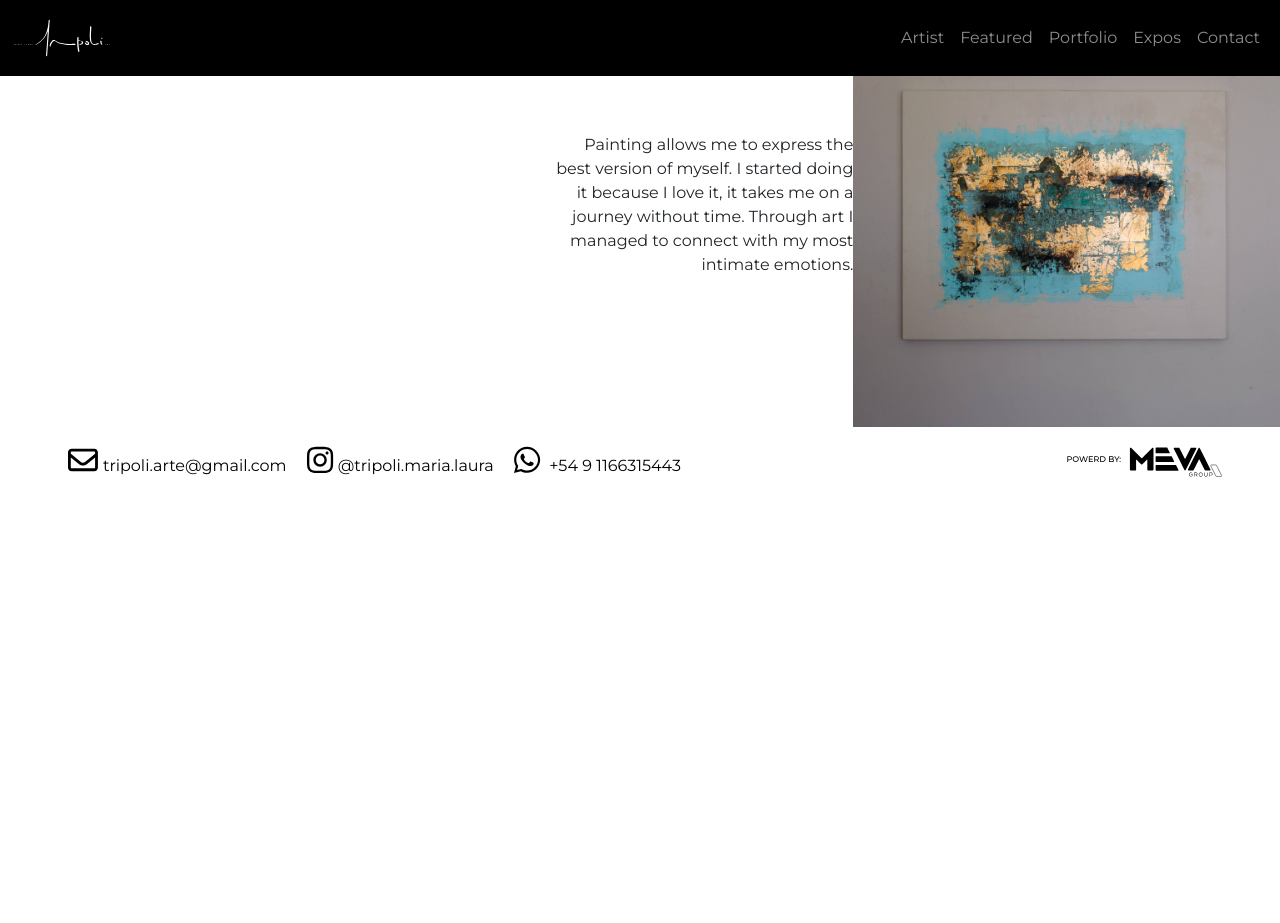
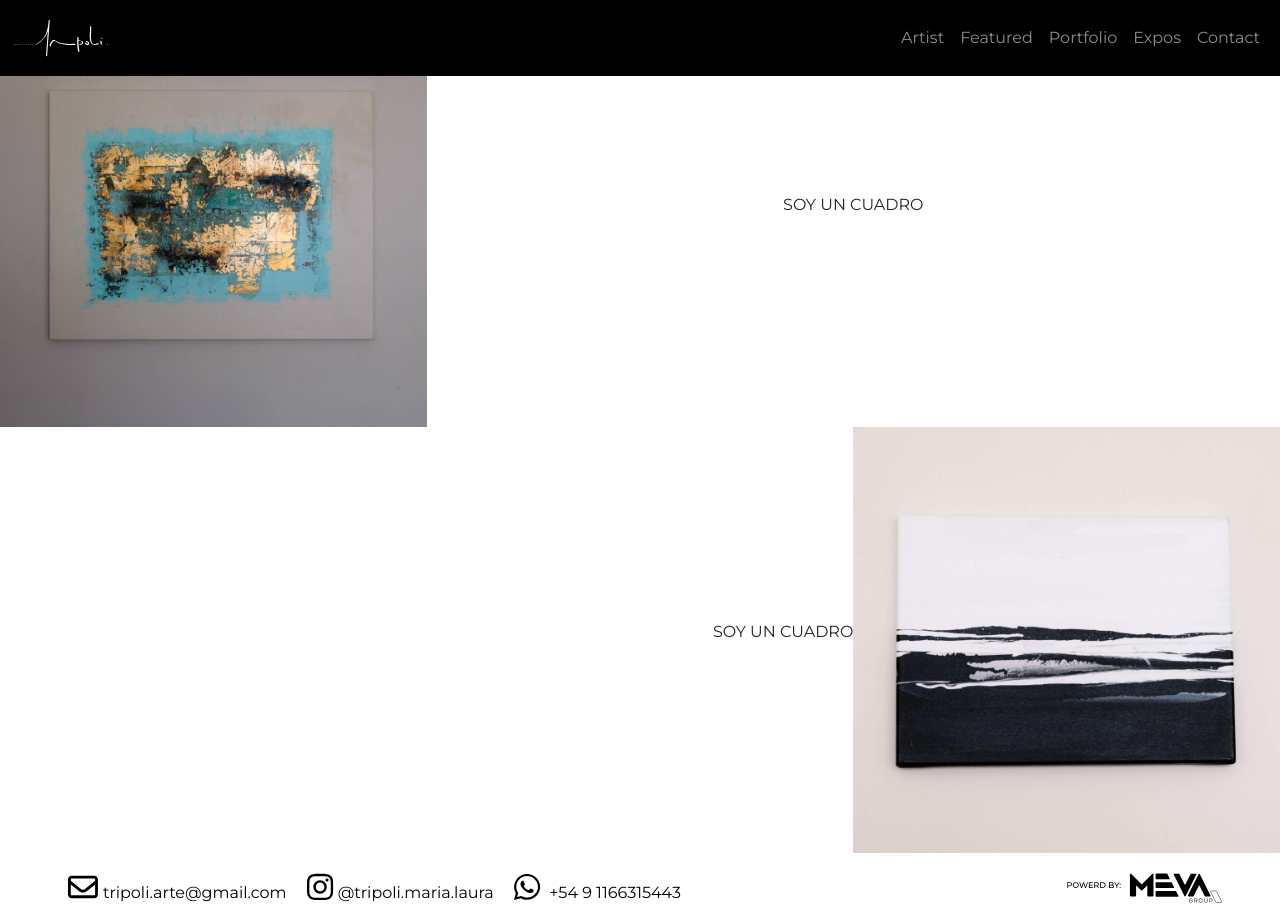
Before and after one commit to enriquesanabria/art_galery, a React (Vite) app: page /Portfolio in a window 1280 px wide. Before the commit the page ends 800 px from the top, so only its background shows below. Built offline with nearby package versions, Linux system fonts and the light colour scheme.

Commit message:
añadimos estrucutra para el portfolio

```diff
--- /dev/null
+++ b/src/Layouts/ImageImporter.jsx
@@ -0,0 +1,120 @@
+// ImageImporter.js
+import Aqua from '../assets/img/paintings/Aqua.jpg';
+import Sky1 from '../assets/img/paintings/Ash_sky_series_1.jpg';
+import Sky2 from '../assets/img/paintings/Ash_sky_series_2.jpg';
+import Beach1 from '../assets/img/paintings/Beach_series_1.jpg';
+import Beach2 from '../assets/img/paintings/Beach_series_2.jpg';
+import Beat from '../assets/img/paintings/Beat.jpg';
+import Begining from '../assets/img/paintings/Begining.jpg';
+import Birds from '../assets/img/paintings/Birds.jpg';
+import BlackLane1 from '../assets/img/paintings/Black_lane_series_1.jpg';
+import BlackLan2 from '../assets/img/paintings/Black_lane_series_2.jpg';
+import Calm from '../assets/img/paintings/Calm.jpg';
+import Cement from '../assets/img/paintings/Cement.jpg';
+import Chaos from '../assets/img/paintings/Chaos.jpg';
+import Cloudy from '../assets/img/paintings/Cloudy_sunset.jpg';
+import Colors from '../assets/img/paintings/Colors.jpg';
+import Curl from '../assets/img/paintings/Curl.jpg';
+import Cyan1 from '../assets/img/paintings/Cyan_series_1.jpg';
+import Cyan2 from '../assets/img/paintings/Cyan_series_2.jpg';
+import Drums from '../assets/img/paintings/Drums.jpg';
+import Duntless from '../assets/img/paintings/Duntless.jpg';
+import Explosion1 from '../assets/img/paintings/Explosion_series_1.jpg';
+import Explosion2 from '../assets/img/paintings/Explosion_series_2.jpg';
+import Frida from '../assets/img/paintings/Frida.jpg';
+import Fun from '../assets/img/paintings/Fun.jpg';
+import Gale from '../assets/img/paintings/Gale.jpg';
+import Gold from '../assets/img/paintings/Gold.jpg';
+import Golden from '../assets/img/paintings/Golden_shore.jpg';
+import Hole from '../assets/img/paintings/Hole.jpg';
+import Laugh from '../assets/img/paintings/Laugh.jpg';
+import LetsFly from '../assets/img/paintings/Lets_fly.jpg';
+import Makeup from '../assets/img/paintings/Makeup_case.jpg';
+import Mediterrenean from '../assets/img/paintings/Mediterrenean.jpg';
+import Mosaic from '../assets/img/paintings/Mosaic.jpg';
+import Moss from '../assets/img/paintings/Moss.jpg';
+import Mousteire from '../assets/img/paintings/Mousteire.jpg';
+import Naif from '../assets/img/paintings/Naif.jpg';
+import NYC from '../assets/img/paintings/NYC.jpg';
+import Orchid from '../assets/img/paintings/Orchid.jpg';
+import Pallete from '../assets/img/paintings/Pallete.jpg';
+import Pantuss from '../assets/img/paintings/Pantuss.jpg';
+import Parrots from '../assets/img/paintings/Parrots.jpg';
+import RiverBank from '../assets/img/paintings/River_Bank.jpg';
+import Ryrhm from '../assets/img/paintings/Rythm.jpg';
+import Sandstrom from '../assets/img/paintings/Sandstrom.jpg';
+import Shining from '../assets/img/paintings/Shining.jpg';
+import Souls from '../assets/img/paintings/Souls.jpg';
+import Stripping from '../assets/img/paintings/Stripping.jpg';
+import Sunset from '../assets/img/paintings/Sunset.jpg';
+import Sword from '../assets/img/paintings/Sword.jpg';
+import Tenerife from '../assets/img/paintings/Tenerife_sea.jpg';
+import Tides from '../assets/img/paintings/Tides.jpg';
+import Twilight from '../assets/img/paintings/Twilight.jpg';
+import Underworld from '../assets/img/paintings/Underworld.jpg';
+import Violet from '../assets/img/paintings/Violet.jpg';
+import Vision from '../assets/img/paintings/Vision.jpg';
+import Youth from '../assets/img/paintings/Youth.jpg';
+// import froma el resto de las imágenes de manera similar
+
+const cuadros = {
+	Aqua,
+	Sky1,
+	Sky2,
+	Beach1,
+	Beach2,
+	Beat,
+	Begining,
+	Birds,
+	BlackLane1,
+	BlackLan2,
+	Calm,
+	Cement,
+	Chaos,
+	Cloudy,
+	Colors,
+	Curl,
+	Cyan1,
+	Cyan2,
+	Drums,
+	Duntless,
+	Explosion1,
+	Explosion2,
+	Frida,
+	Fun,
+	Gale,
+	Gold,
+	Golden,
+	Hole,
+	Laugh,
+	LetsFly,
+	Makeup,
+	Mediterrenean,
+	Mosaic,
+	Moss,
+	Mousteire,
+	Naif,
+	NYC,
+	Orchid,
+	Pallete,
+	Pantuss,
+	Parrots,
+	RiverBank,
+	Ryrhm,
+	Sandstrom,
+	Shining,
+	Souls,
+	Stripping,
+	Sunset,
+	Sword,
+	Tenerife,
+	Tides,
+	Twilight,
+	Underworld,
+	Violet,
+	Vision,
+	Youth,
+	// Agrega el resto de las imágenes aquí
+};
+
+export default cuadros;
--- a/src/components/Portfolio.jsx
+++ b/src/components/Portfolio.jsx
@@ -1,31 +1,23 @@
 import Navegation from '../Layouts/Navegation';
 import Footer from '../Layouts/Footer';
 import DescriptionAndImage from '../Layouts/DescriptionAndImage';
-import img1 from '../assets/img/paintings/Aqua.jpg';
+
+import cuadros from '../Layouts/ImageImporter';
 
 export default function Portfolio() {
-	const parrafo1 = (
-		<p className='text-sm-end text-start'>
-			Painting allows me to express the <br className='d-none d-sm-block' />
-			best version of myself. I started doing{' '}
-			<br className='d-none d-sm-block' />
-			it because I love it, it takes me on a{' '}
-			<br className='d-none d-sm-block' />
-			journey without time. Through art I <br className='d-none d-sm-block' />
-			managed to connect with my most <br className='d-none d-sm-block' />
-			intimate emotions.
-		</p>
-	);
+	const parrafo1 = <p>SOY UN CUADRO</p>;
 	return (
 		<div>
 			<Navegation />
+			<DescriptionAndImage imagenProp={cuadros.Aqua} description={parrafo1} />
 			<DescriptionAndImage
 				flexRow='flex-sm-row-reverse'
 				justifyContent='justify-content-sm-end'
 				texto='ejemplo'
-				imagenProp={img1}
+				imagenProp={cuadros.Sky1}
 				description={parrafo1}
 			/>
+
 			<Footer />
 		</div>
 	);
```
Also changed, not shown: src/Layouts/Textimporter.jsx (added, +17 -0 lines), src/components/importImages.jsx (deleted, +0 -58 lines).
